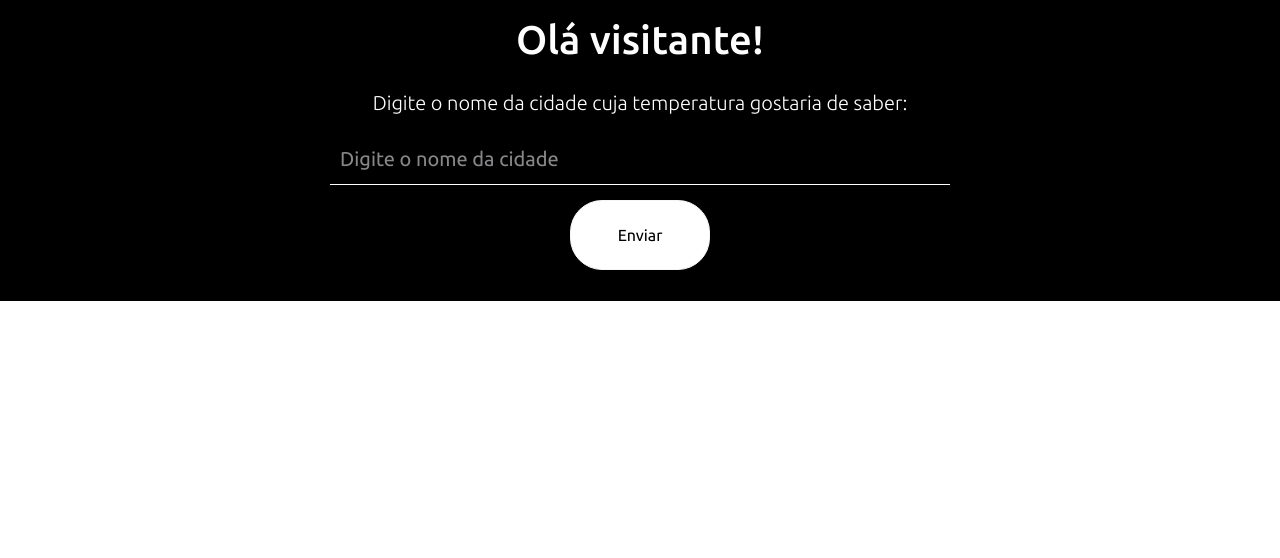
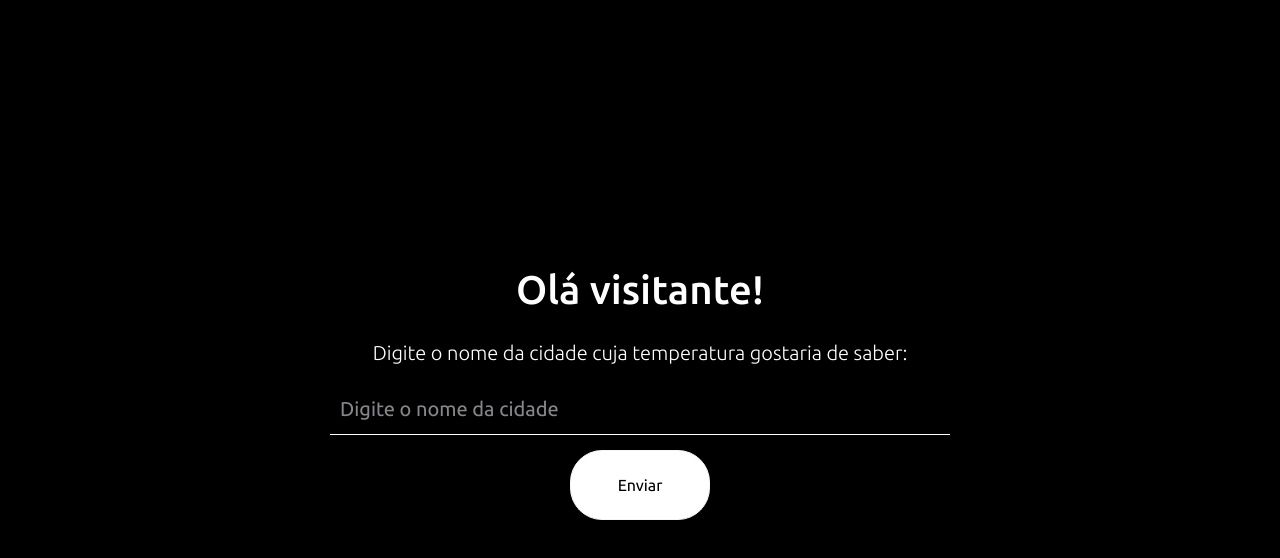
Before and after one commit to LissaiDev/Weather-app, a React (Vite) app: page / in a window 1280 px wide. Shown: the top 558 px of the page. Built offline with nearby package versions, Linux system fonts and the light colour scheme.

Commit message:
Fixes v3

```diff
--- a/src/index.scss
+++ b/src/index.scss
@@ -3,7 +3,7 @@
   padding: 0;
   box-sizing: border-box;
   font-family: 'Ubuntu', sans-serif;
-  overflow: hidden;
+  overflow-x: hidden;
 }
 .borda{
   border: 1px solid red
@@ -34,8 +34,8 @@
   background: linear-gradient(30deg, #030303, #0e0e0e)!important;
 }
 #root {
-  width: 100%;
-  height: 100%;
+  width: 100vw;
+  height: 100vh;
   background-color: black;
   color: white;
   display: flex;
```
